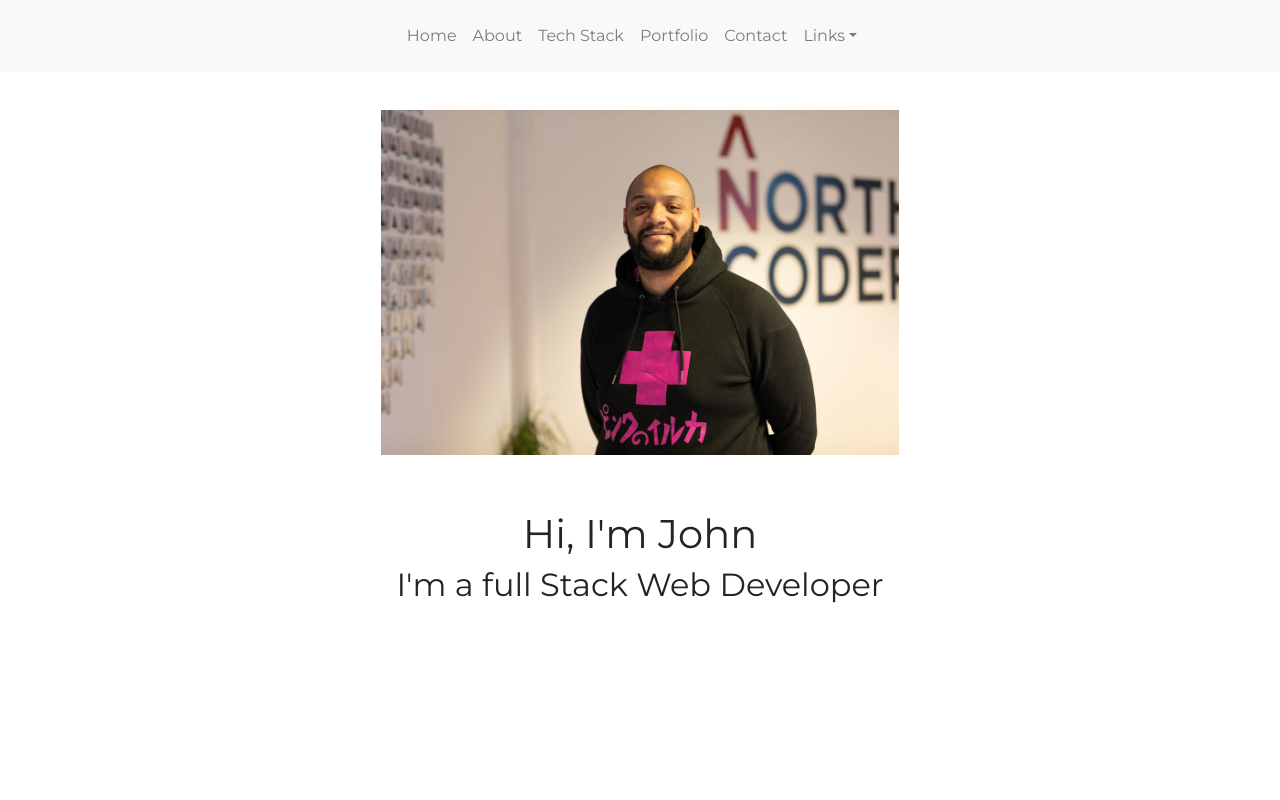
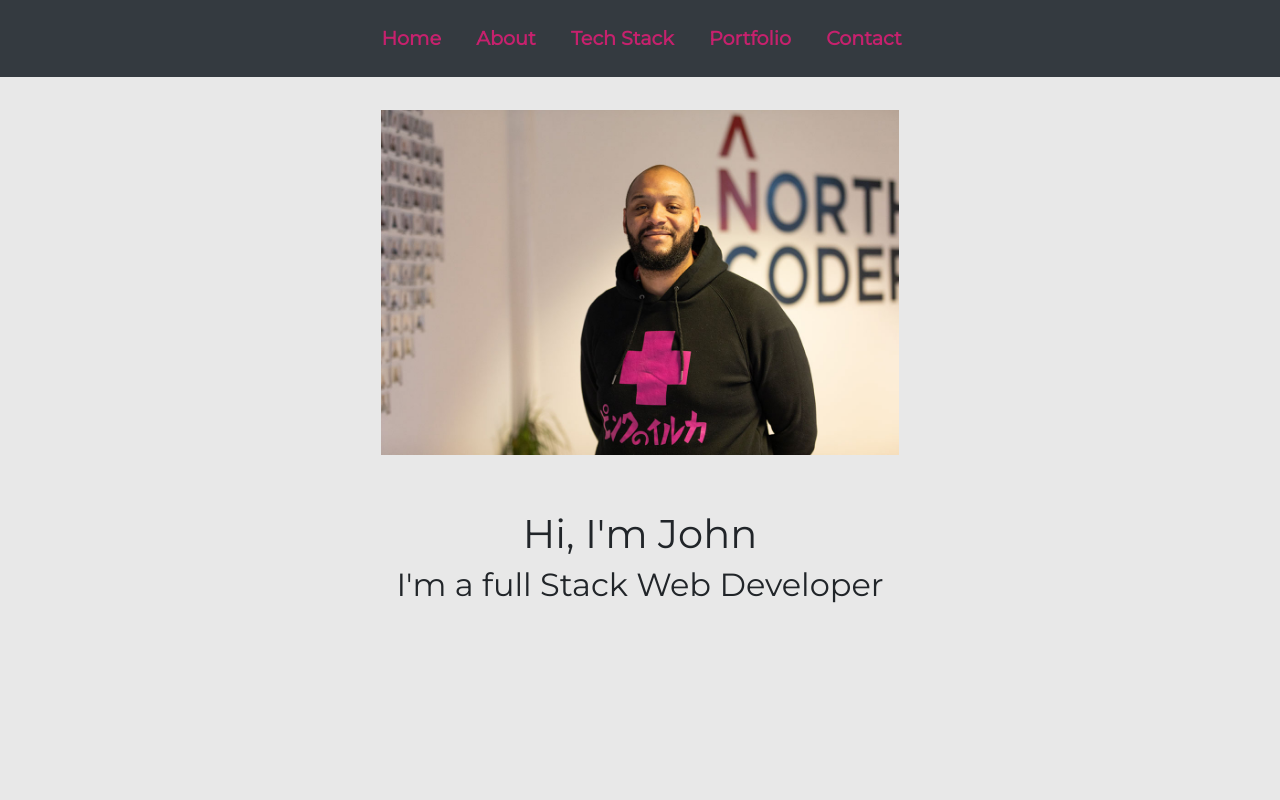
Before and after one commit to johnnezzi/PortfolioSite, a React (Create React App) app in the folder newwebsite/: page / in a window 1280 px wide. Shown: the top 800 px of the page. Built offline with nearby package versions, Linux system fonts and the light colour scheme.

Commit message:
colour the nav bar links

```diff
--- a/newwebsite/package.json
+++ b/newwebsite/package.json
@@ -26,5 +26,6 @@
     "not dead",
     "not ie <= 11",
     "not op_mini all"
-  ]
+  ],
+  "devDependencies": {}
 }
--- a/newwebsite/src/App.js
+++ b/newwebsite/src/App.js
@@ -8,12 +8,15 @@ import Portfolio from './components/Portfolio';
 import Contact from './components/Contact';
 
 
+
 class App extends Component {
   render() {
     return (
       <div className="App">
         <Header/>
-        <MyNavbar/>
+        <div className='forfont'>
+          <MyNavbar/>
+        </div>
         <About/>
         <Techstack/>
         <Portfolio/>
--- a/newwebsite/src/components/Navbar.js
+++ b/newwebsite/src/components/Navbar.js
@@ -3,18 +3,17 @@ import Navbar from 'react-bootstrap/Navbar';
 import Nav from 'react-bootstrap/Nav'
 import NavDropdown from 'react-bootstrap/NavDropdown'
 import { Link, animateScroll as scroll } from "react-scroll";
+import '../css/customnav.css'
 
 export default class MyNavbar extends React.Component {
 
   render() {
     return (
-      <Navbar bg="light" expand="lg" fixed="top">
+      <Navbar bg="dark" expand="lg" fixed="top" >
       <div className='mx-auto d-sm-flex d-block flex-sm-nowra'>
         <Navbar.Toggle aria-controls="basic-navbar-nav" />
         <Navbar.Collapse id="basic-navbar-nav">
-        <Nav className="navbar navbar-expand-sm navbar-light bg-light" >
-
-
+        <Nav className="navbar navbar-expand-sm navbar-dark bg-dark" >
         <Nav.Link>
           <Link
             activeClass="active"
@@ -24,7 +23,7 @@ export default class MyNavbar extends React.Component {
             offset={-70}
             duration= {500}
           >
-          Home
+          <span className='navfont'>Home</span>
           </Link>
         </Nav.Link>
         <Nav.Link>
@@ -36,7 +35,7 @@ export default class MyNavbar extends React.Component {
             offset={-70}
             duration= {500}
           >
-          About
+          <span className = 'navfont'> About </span>
           </Link>
         </Nav.Link>
         <Nav.Link>
@@ -48,7 +47,7 @@ export default class MyNavbar extends React.Component {
             offset={-70}
             duration= {500}
           >
-          Tech Stack
+          <span className = 'navfont'> Tech Stack </span>
           </Link>
         </Nav.Link>
         <Nav.Link>
@@ -60,7 +59,7 @@ export default class MyNavbar extends React.Component {
             offset={-70}
             duration= {500}
           >
-          Portfolio
+          <span className = 'navfont'> Portfolio </span>
           </Link>
         </Nav.Link>
         <Nav.Link>
@@ -72,14 +71,14 @@ export default class MyNavbar extends React.Component {
             offset={-70}
             duration= {500}
           >
-          Contact
+          <span className = 'navfont'> Contact </span>
           </Link>
         </Nav.Link>
 
-      <NavDropdown title="Links" id="basic-nav-dropdown">
+      {/* <NavDropdown  className="navfont" title="Links" id="basic-nav-dropdown">
         <NavDropdown.Item href="https://twitter.com/NezziJohn">Twitter</NavDropdown.Item>
         <NavDropdown.Item href="https://github.com/johnnezzi">GitHub</NavDropdown.Item>
-      </NavDropdown>
+      </NavDropdown> */}
     </Nav>
   </Navbar.Collapse>
   </div>
--- a/newwebsite/src/css/App.css
+++ b/newwebsite/src/css/App.css
@@ -2,4 +2,29 @@
   text-align: center;
   font-family: 'Montserrat',
   sans-serif;
+  background-color:#E8E8E8;
 }
+
+.navfont {
+  color:#C6216D !important;
+  margin-left: 1em;
+}
+
+.navfont:hover {
+  color: white !important;
+  margin-left: 1em;
+}
+
+.forfont{
+  font-size: 1.2em;
+  font-weight: bold;
+}
+
+.navbar .nav>li>a {
+  float: none;
+  line-height: 19px;
+  padding: 9px 10px 11px;
+  text-decoration: none;
+  text-shadow: 0 -1px 0 rgba(0, 0, 0, 0.25);
+  color: #ddd;
+}
--- /dev/null
+++ b/newwebsite/src/css/customnav.css
@@ -0,0 +1,7 @@
+.navbar .nav > li > a {
+  color: #ddd;
+}
+
+html body .navbar .navbar-inner .container {
+  color: #FFF;
+}
--- a/newwebsite/src/index.css
+++ b/newwebsite/src/index.css
@@ -6,6 +6,7 @@ body {
     sans-serif;
   -webkit-font-smoothing: antialiased;
   -moz-osx-font-smoothing: grayscale;
+  background-color: grey;
 }
 
 code {
```
Also changed, not shown: newwebsite/public/index.html (+0 -23 lines), 1 other file (tests, documents, lock files or other folders).
